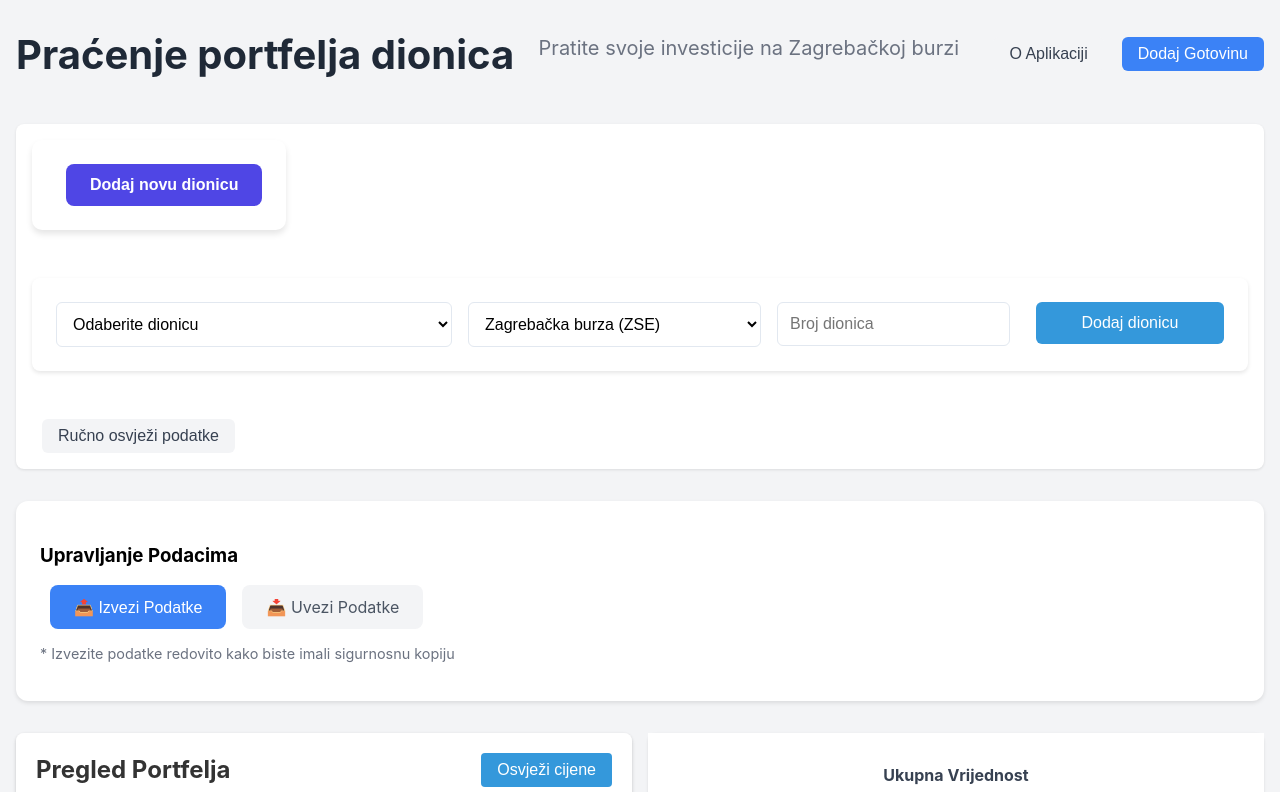
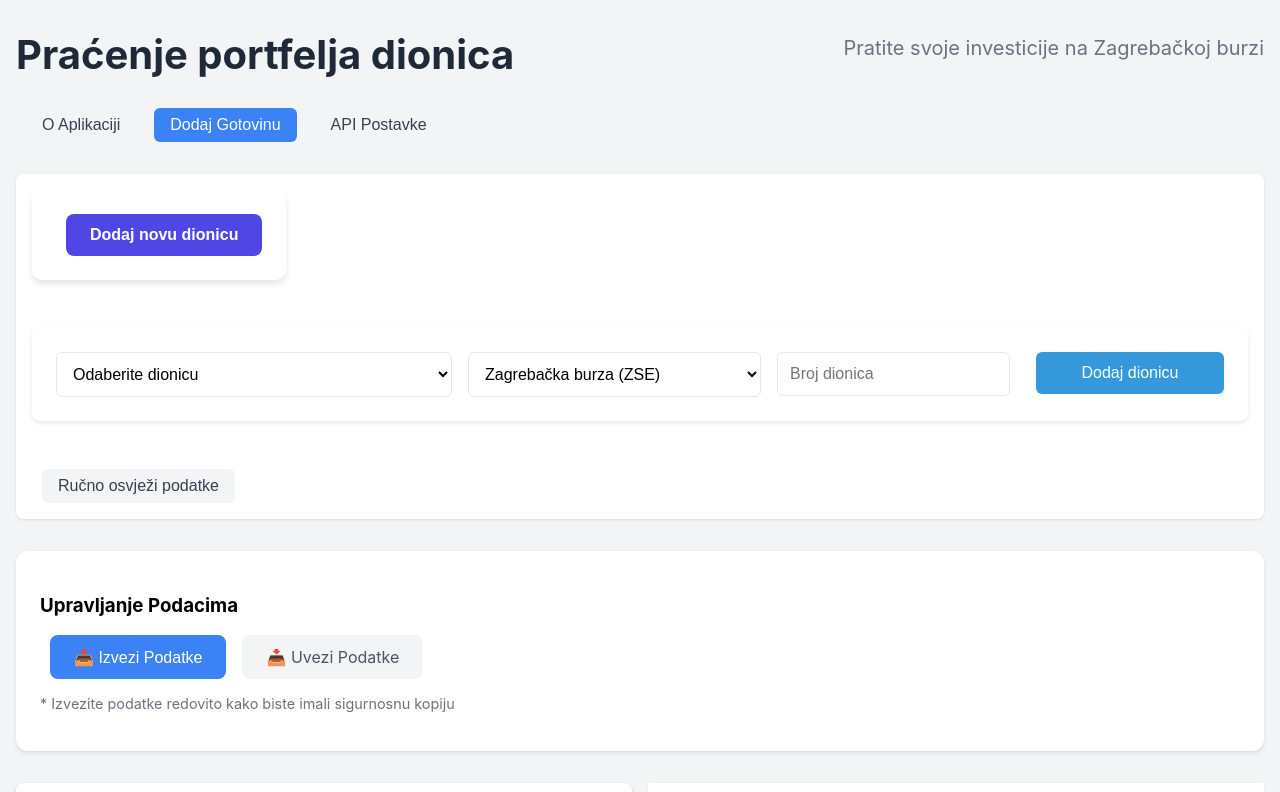
Before and after one commit to Ja1Denis/PortfolioTracker, a React (Create React App) app: page / in a window 1280 px wide. Shown: the top 792 px of the page. Built offline with nearby package versions, Linux system fonts and the light colour scheme.

Commit message:
Dodana navigacija za API postavke i prikaz ApiSettings komponente

```diff
--- a/src/App.js
+++ b/src/App.js
@@ -367,12 +367,20 @@ const App = () => {
             {showAbout ? 'Natrag na Portfolio' : 'O Aplikaciji'}
           </button>
           {!showAbout && (
+            <>
               <button
                 className={styles.addButton}
                 onClick={() => setShowAddCash(true)}
               >
                 Dodaj Gotovinu
               </button>
+              <button
+                className={styles.viewButton}
+                onClick={() => setActiveView(activeView === 'portfolio' ? 'settings' : 'portfolio')}
+              >
+                {activeView === 'portfolio' ? 'API Postavke' : 'Natrag na Portfolio'}
+              </button>
+            </>
           )}
         </div>
       </header>
@@ -380,6 +388,8 @@ const App = () => {
       <main className={styles.main}>
         {showAbout ? (
           <AboutPage />
+        ) : activeView === 'settings' ? (
+          <ApiSettings />
         ) : (
           <div className={styles.content}>
             <div className={styles.controls}>
```
Lines whose indentation alone changed are shown as unchanged.
